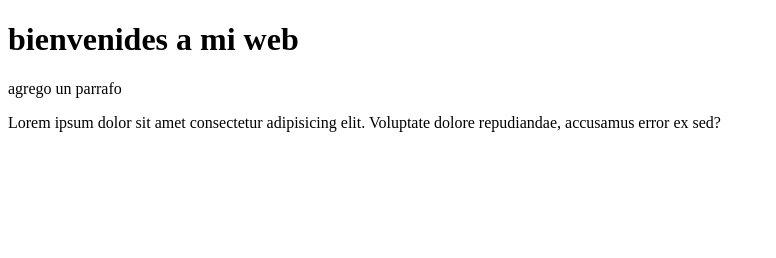
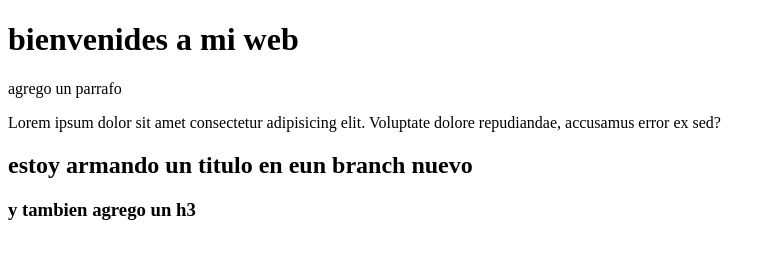
Before and after one commit to solangeleites/miweb, a plain HTML site: page index.html in a window 1280 px wide. Shown: the whole page, without its empty margins (0-776 px from the left). Drawn offline with Linux system fonts and the light colour scheme.

Commit message:
agregue unos titulos

```diff
--- a/index.html
+++ b/index.html
@@ -10,5 +10,12 @@
     <h1>bienvenides a mi web</h1>
     <p>agrego un parrafo</p>
     <p>Lorem ipsum dolor sit amet consectetur adipisicing elit. Voluptate dolore repudiandae, accusamus error ex sed?</p>
+
+    <!-- titulos -->
+
+    <h2>estoy armando un titulo en eun branch nuevo</h2>
+    <h3>y tambien agrego un h3</h3>
+
+
 </body>
 </html>
```
